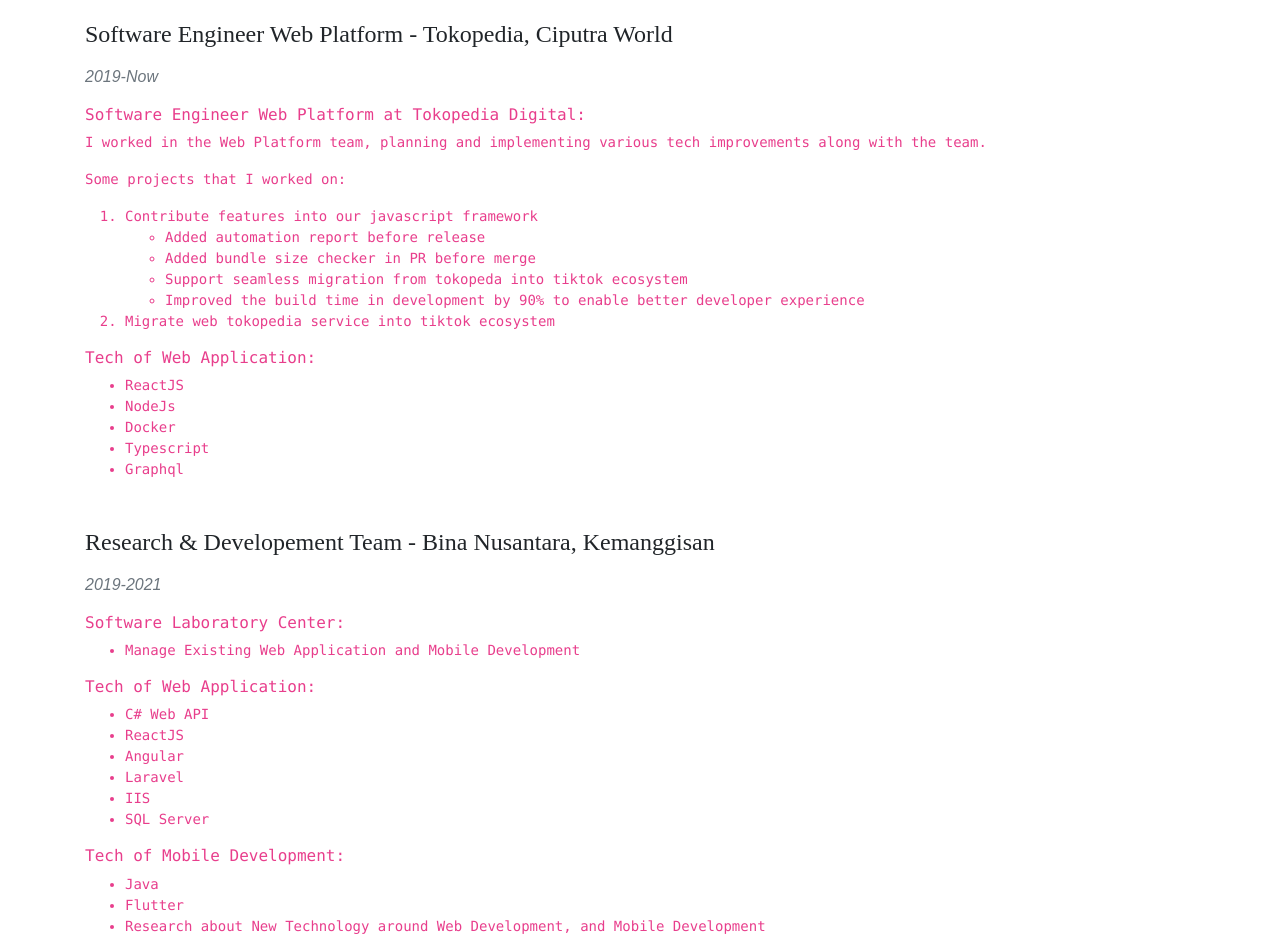
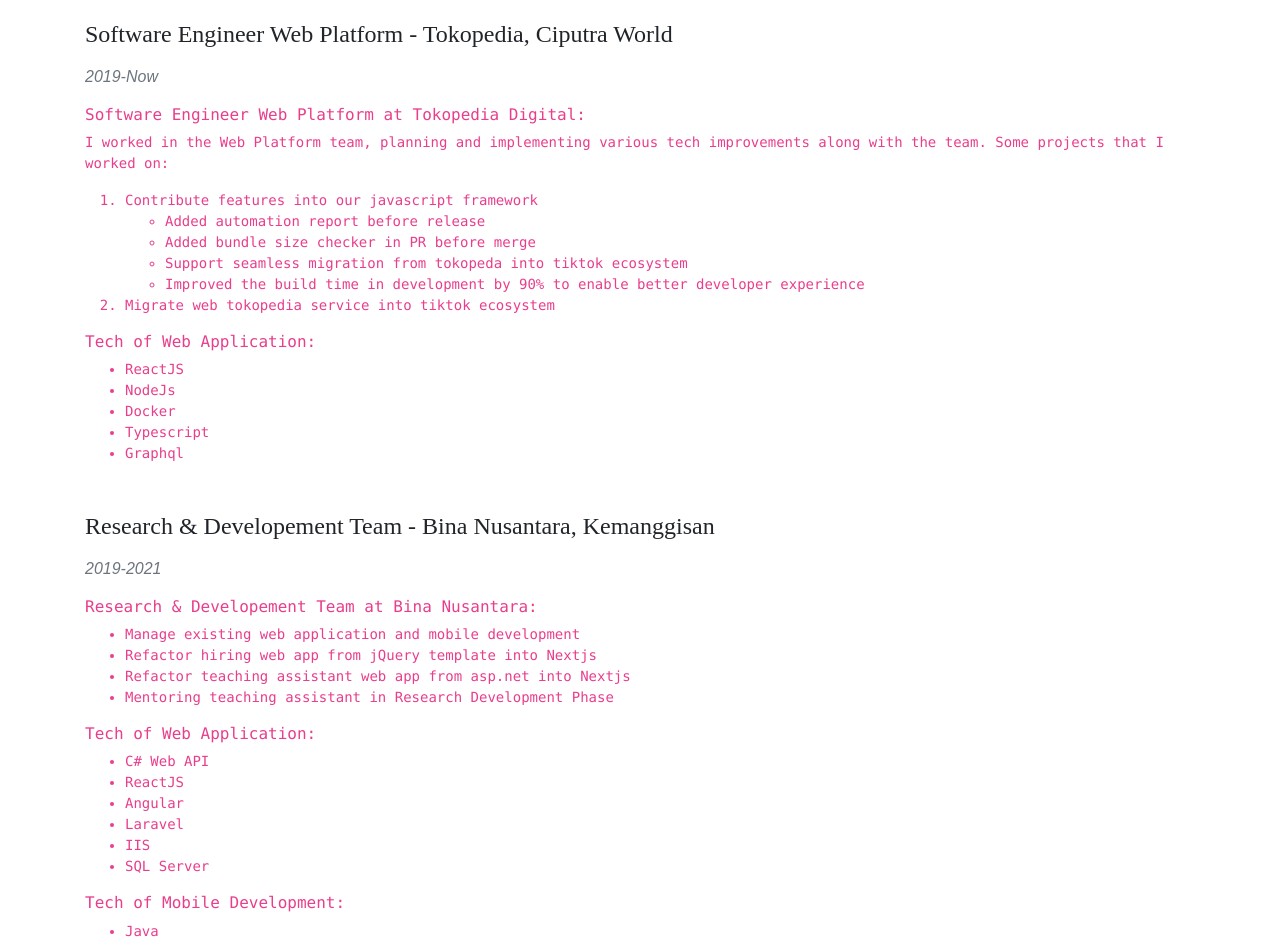
Before and after one commit to gobielJonathan/gobielJonathan.github.io, a Next.js app: page / in a window 1280 px wide. Shown: the part 1860-2804 px from the top of the page. Built offline with nearby package versions, Linux system fonts and the light colour scheme; a web font is replaced by a local one.

Commit message:
chore: update exp detail

```diff
--- a/components/experience/index.jsx
+++ b/components/experience/index.jsx
@@ -27,9 +27,12 @@
     date: "2019-2021",
     desc: (
       <code>
-        <h6>Software Laboratory Center: </h6>
+        <h6>Research & Developement Team at Bina Nusantara: </h6>
         <ul>
-          <li>Manage Existing Web Application and Mobile Development </li>
+          <li>Manage existing web application and mobile development</li>
+          <li>Refactor hiring web app from jQuery template into Nextjs</li>
+          <li>Refactor teaching assistant web app from asp.net into Nextjs</li>
+          <li>Mentoring teaching assistant in Research Development Phase</li>
         </ul>
         <h6>Tech of Web Application:</h6>
         <ul>
@@ -45,10 +48,6 @@
         <ul>
           <li>Java </li>
           <li>Flutter</li>
-          <li>
-            Research about New Technology around Web Development, and Mobile
-            Development
-          </li>
         </ul>
       </code>
     ),
@@ -62,9 +61,8 @@
         <h6>Software Engineer Web Platform at Tokopedia Digital: </h6>
         <p>
           I worked in the Web Platform team, planning and implementing various
-          tech improvements along with the team.
+          tech improvements along with the team. Some projects that I worked on:
         </p>
-        <p>Some projects that I worked on:</p>
         <ol>
           <li>
             Contribute features into our javascript framework
```
Also changed, not shown: 1 other file (tests, documents, lock files or other folders).
